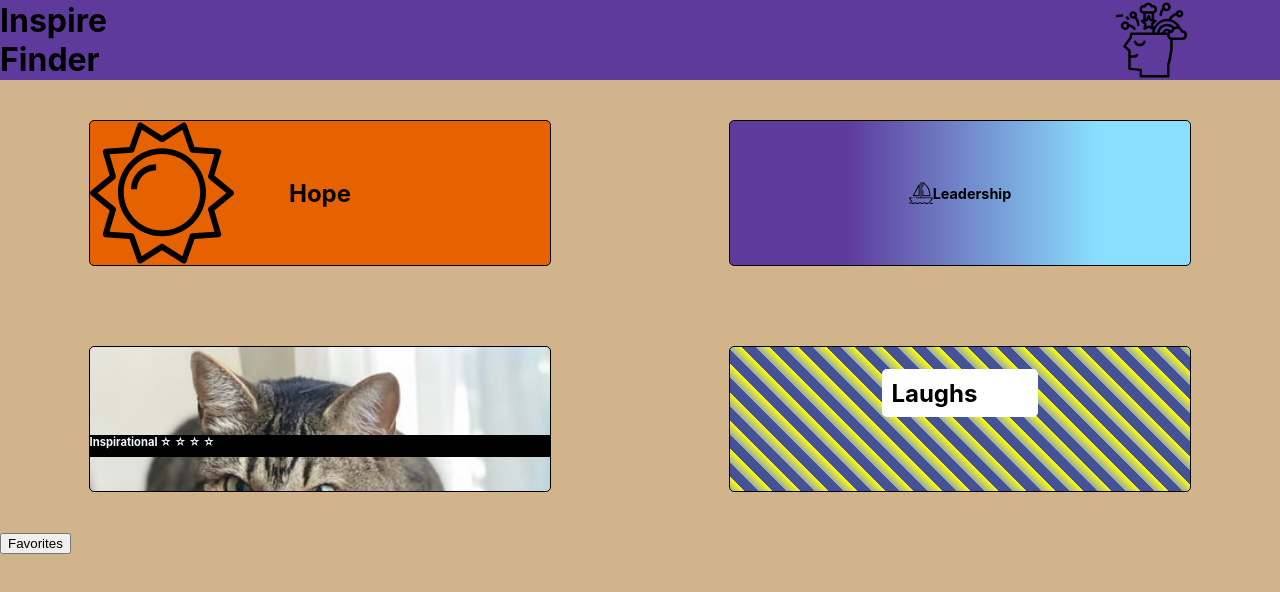
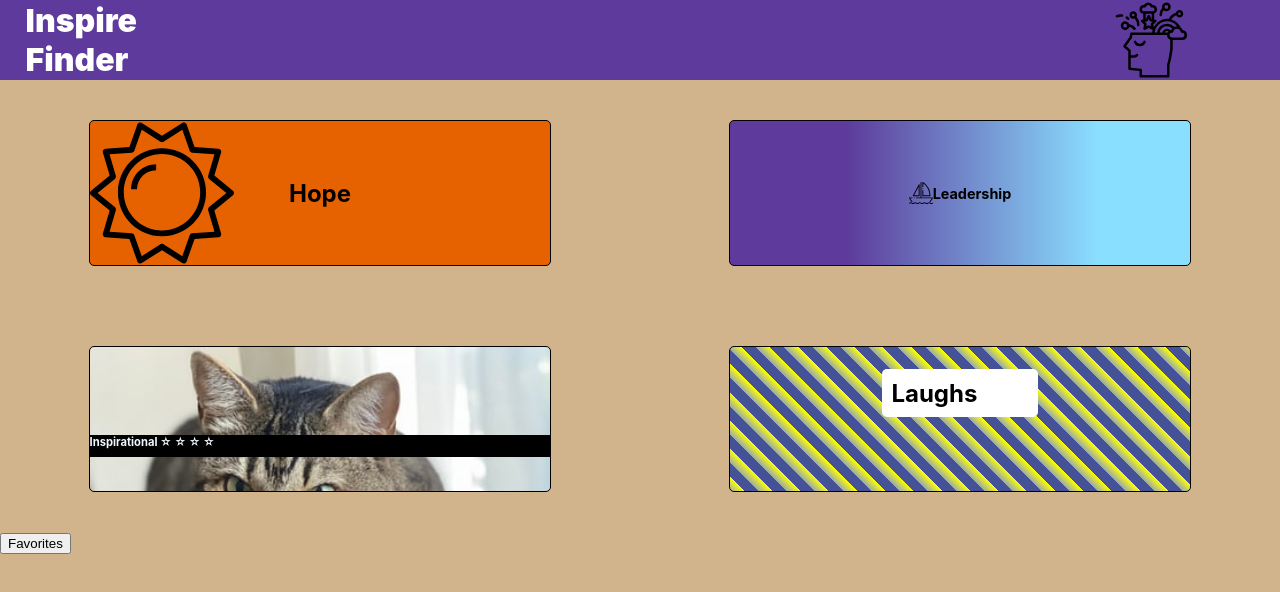
Before and after one commit to Max9545/inspire-finder, a React (Create React App) app: page / in a window 1280 px wide. Shown: the top 592 px of the page. Built offline with nearby package versions, Linux system fonts and the light colour scheme; some icons are missing.

Commit message:
Finsih header andn import it to card display component

```diff
--- a/src/Components/CardDisplay/CardDisplay.js
+++ b/src/Components/CardDisplay/CardDisplay.js
@@ -1,5 +1,6 @@
 import './CardDisplay.css'
 import Card from '../Card/Card.js'
+import Header from '../Header/Header.js'
 import { useEffect, useState } from 'react'
 import { fetchQuotes } from '../../apiCalls'
 
@@ -37,7 +38,8 @@
 
   return (
     <>
-    <p>{`${quoteType} quotes`}</p>
+    <Header/>
+    <p>{`Quotes In Regards To ${quoteType}`}</p>
       {currentCards && currentCards}
     </>
   )
--- a/src/Components/Header/Header.css
+++ b/src/Components/Header/Header.css
@@ -3,11 +3,14 @@
   display: flex;
   align-items: center;
   justify-content: space-between;
+  text-decoration: none;
+  color: white;
 }
 
 .header-title {
   background-color: rgb(93, 58, 155);
-  margin: 0;
+  margin: 0 2vw 0 2vw;
+  font-weight: 900;
 }
 
 .app-logo {
--- a/src/Components/Header/Header.js
+++ b/src/Components/Header/Header.js
@@ -1,13 +1,13 @@
 import './Header.css'
 import { ReactComponent as  Inspiration } from "../../Images/Inspiration.svg";
-
+import { Link } from 'react-router-dom'
 
 function Header() {
   return (
-    <div className='header-container'>
+    <Link to='/' className='header-container' data-cy='header-container'>
       <h1 className='header-title' data-cy='header-title' >Inspire<br/>Finder</h1>
       <Inspiration className='app-logo'/>
-    </div>
+    </Link>
   )
 }
 
```
